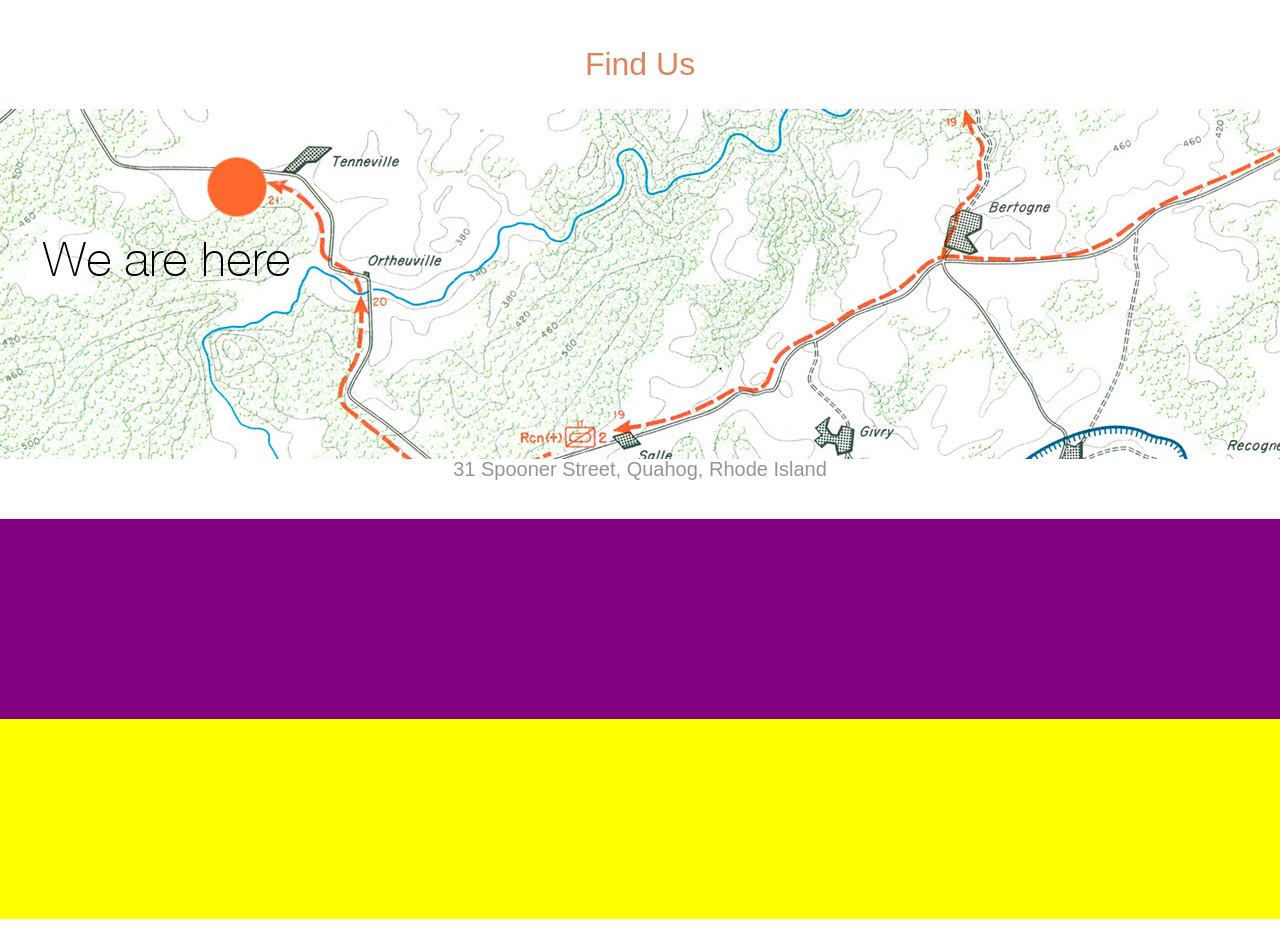
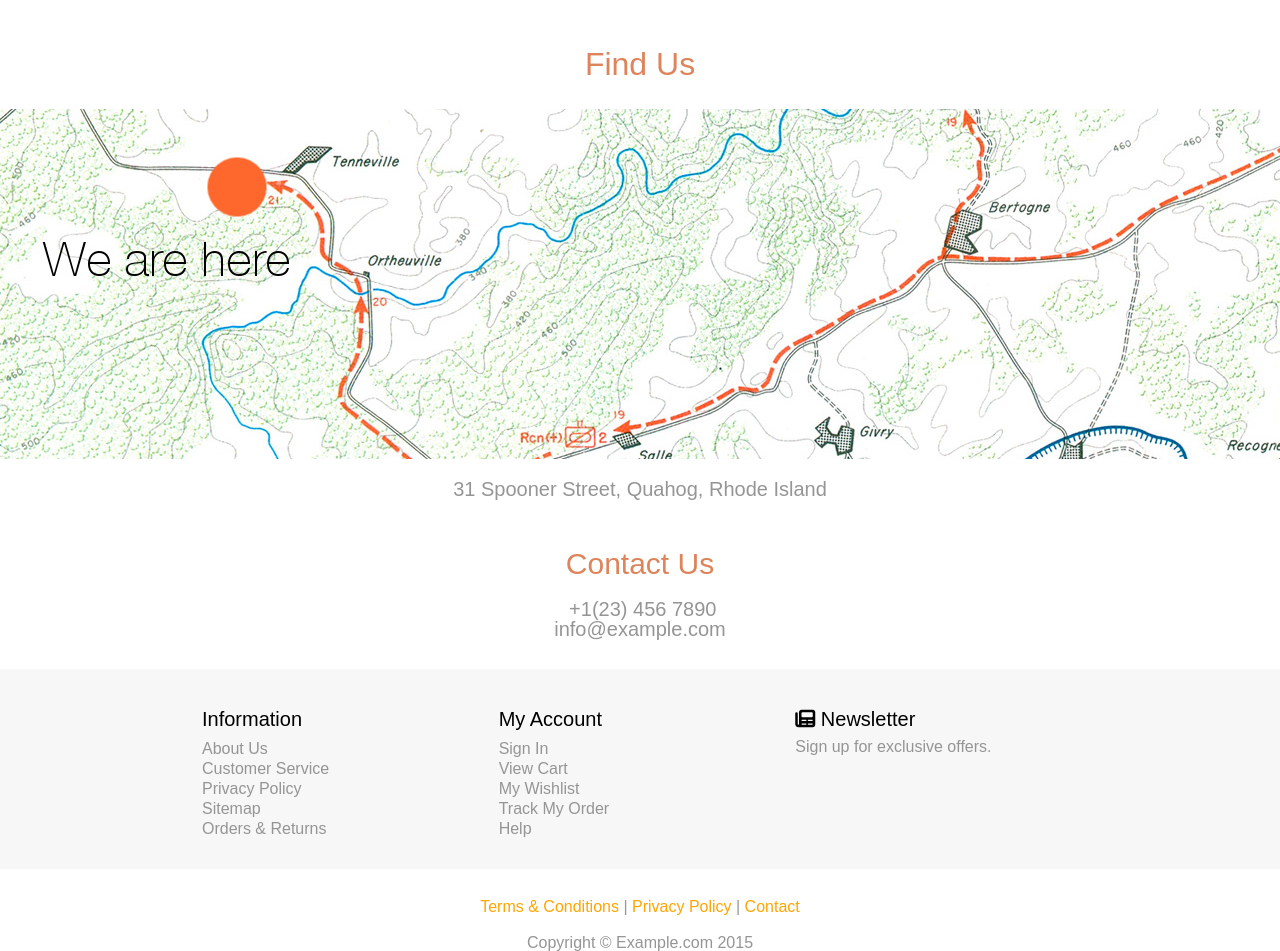
Before and after one commit to ritasp/lsd2223, a PHP site: page / in a window 1280 px wide. Shown: the part 1527-2478 px from the top of the page. Before the commit the page ends 2446 px from the top, so only its background shows below. Run offline with PHP 8.4, Linux system fonts and the light colour scheme.

Commit message:
exercicio prático 3

```diff
--- a/exercicio-pratico/css/styles.css
+++ b/exercicio-pratico/css/styles.css
@@ -198,8 +198,8 @@ body{
 .find-us p{
     text-align: center;
     color: #959595;
-    line-height: 20px;
     font-size: 20px;
+    margin-top: 20px;
 }
 
 .map-image{
@@ -211,15 +211,84 @@ body{
 }
 
 .contact{
-    background: purple;
+    background: white;
+    width: 100%;
+    height: 150px;
+    float: left;
+}
+
+.contact h2{
+    text-align: center;
+    color: #DD845B;
+    font-size: 30px;
+    line-height: 50px;
+    margin-top: 20px;
+}
+
+.contact p{
+    text-align: center;
+    color: #959595;
+    font-size: 20px;
+    margin-top: 10px;
+}
+
+.footer{
+    background: #F7F7F7;
     width: 100%;
     height: 200px;
     float: left;
 }
 
-.footer{
-    background: yellow;
+.footer-columns{
+    width: 70%;
+    margin: 0 auto;
+}
+
+.footer-columns .col1,
+.footer-columns .col2,
+.footer-columns .col3{
+    width: calc(33.33% - 22px);
+    float: left;
+    height: 150px;
+    margin: 0 10px;
+    margin-top: 40px;
+}
+
+.footer-columns div h3{
+    color: black;
+    font-size: 20px;
+    text-align: left;
+    margin-bottom: 10px;
+}
+
+.footer-columns div p{
+    text-align: left;
+    color: #959595;
+    margin-top: 10px;
+}
+
+.footer-columns div li{
+    text-align: left;
+    color: #959595;
+    line-height: 20px;
+}
+
+.copyright{
+    color: #FEA500;
+    text-align: center;
+    float: left;
+    font-size: 16px;
+    margin-top: 30px;
     width: 100%;
-    height: 200px;
-    float: left;
 }
+
+.copyright p{
+    color: #959595;
+    text-align: center;
+    margin-top: 20px;
+}
+
+.copyright span{
+    color: #959595;
+    text-align: center;
+}
--- a/exercicio-pratico/index.html
+++ b/exercicio-pratico/index.html
@@ -111,14 +111,75 @@
         </div>
 
         <div class="contact">
-
+            <h2>Contact Us</h2>
+            <p>
+                <i class="fa-solid fa-phone-rotary"></i>
+                +1(23) 456 7890
+                <br>info@example.com
+            </p>
         </div>
 
         <footer class="footer">
-            <div>
+            <div class="footer-columns">
+                <div class="col1">
+                    <h3>Information</h3>
+                    <ul>
+                        <li>
+                            <a>About Us</a>
+                        </li>
+                        <li>
+                            <a>Customer Service</a>
+                        </li>
+                        <li>
+                            <a>Privacy Policy</a>
+                        </li>
+                        <li>
+                            <a>Sitemap</a>
+                        </li>
+                        <li>
+                            <a>Orders & Returns</a>
+                        </li>
+                    </ul>
+                </div>
 
-            </div>
+                <div class="col2">
+                    <h3>My Account</h3>
+                    <ul>
+                        <li>
+                            <a>Sign In</a>
+                        </li>
+                        <li>
+                            <a>View Cart</a>
+                        </li>
+                        <li>
+                            <a>My Wishlist</a>
+                        </li>
+                        <li>
+                            <a>Track My Order</a>
+                        </li>
+                        <li>
+                            <a>Help</a>
+                        </li>
+                    </ul>
+                </div>
+
+                <div class="col3">
+                    <h3>
+                        <i class="fa-solid fa-newspaper"></i>
+                        <span>Newsletter</span>
+                    </h3>
+                    <p>Sign up for exclusive offers.</p>
+                </div>
         </footer>
+
+        <div class="copyright">
+            Terms & Conditions
+            <span>|</span>
+            Privacy Policy
+            <span>|</span>
+            Contact
+            <p>Copyright © Example.com 2015</p>
+        </div>
     </div>
 </body>
 </html>
```
